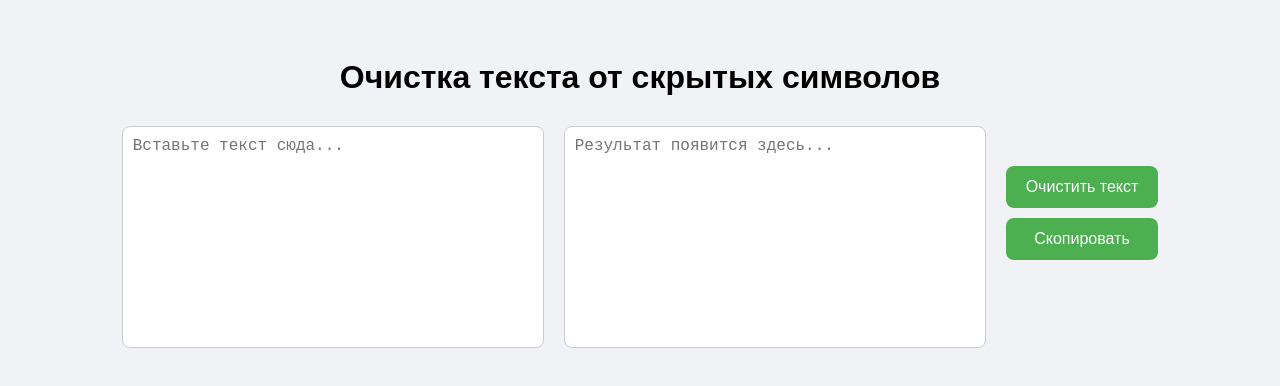
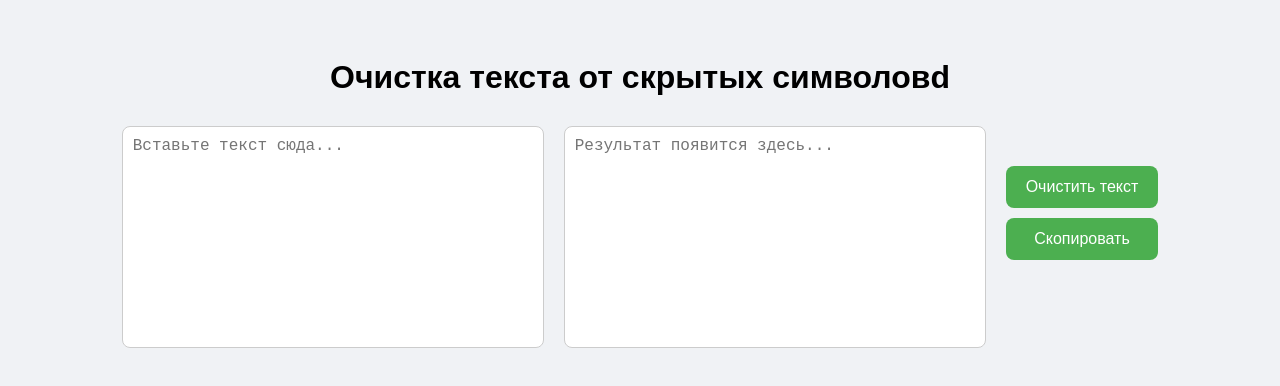
Before and after one commit to dmitry8/clean-text, a plain HTML site: page index.html in a window 1280 px wide. Drawn offline with Linux system fonts and the light colour scheme.

```diff
--- a/index.html
+++ b/index.html
@@ -53,7 +53,7 @@
 <body>
 
 <div>
-<h1>Очистка текста от скрытых символов</h1>
+<h1>Очистка текста от скрытых символовd</h1>
 <div class="container">
     <textarea id="inputText" placeholder="Вставьте текст сюда..."></textarea>
     <textarea id="outputText" placeholder="Результат появится здесь..." readonly></textarea>
```
